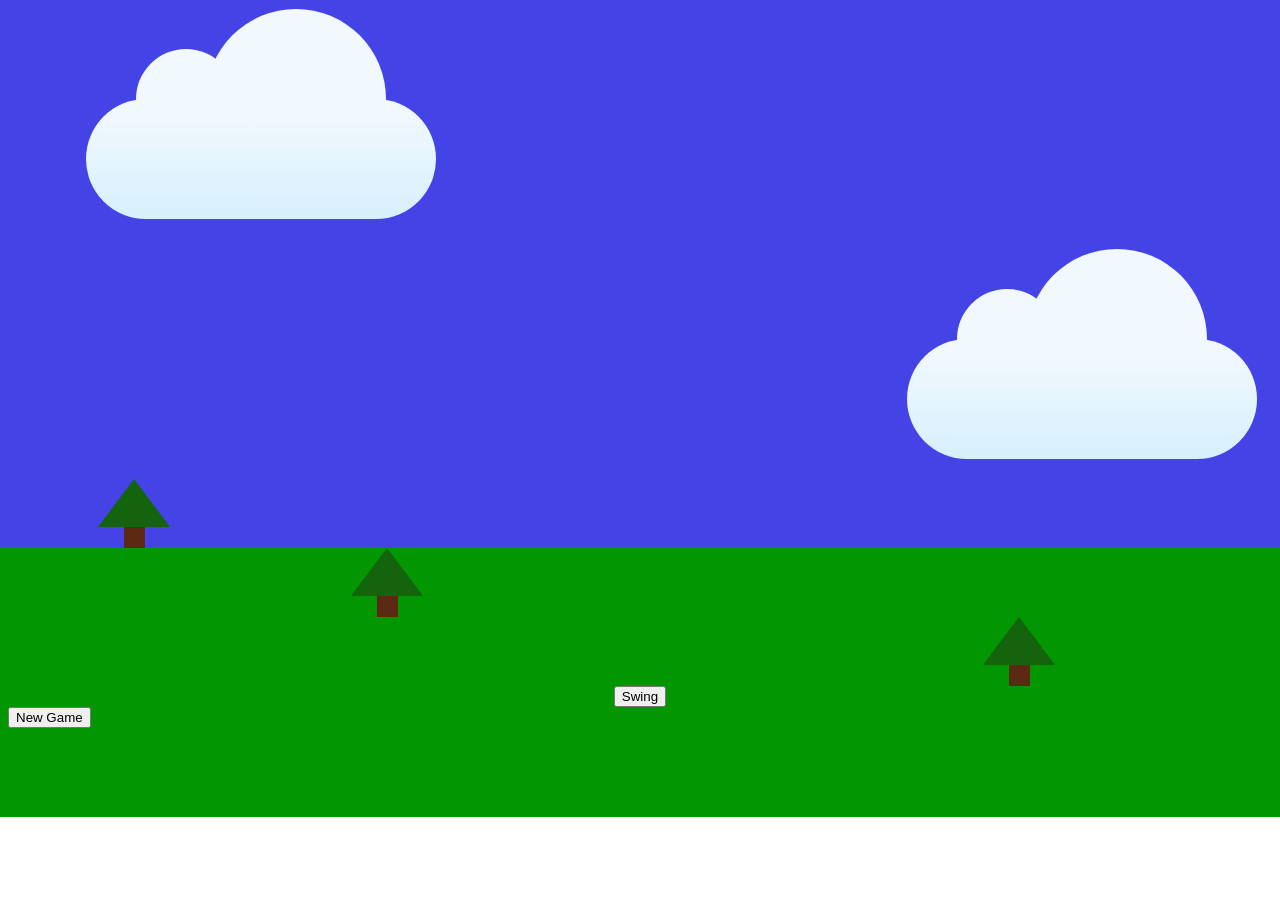
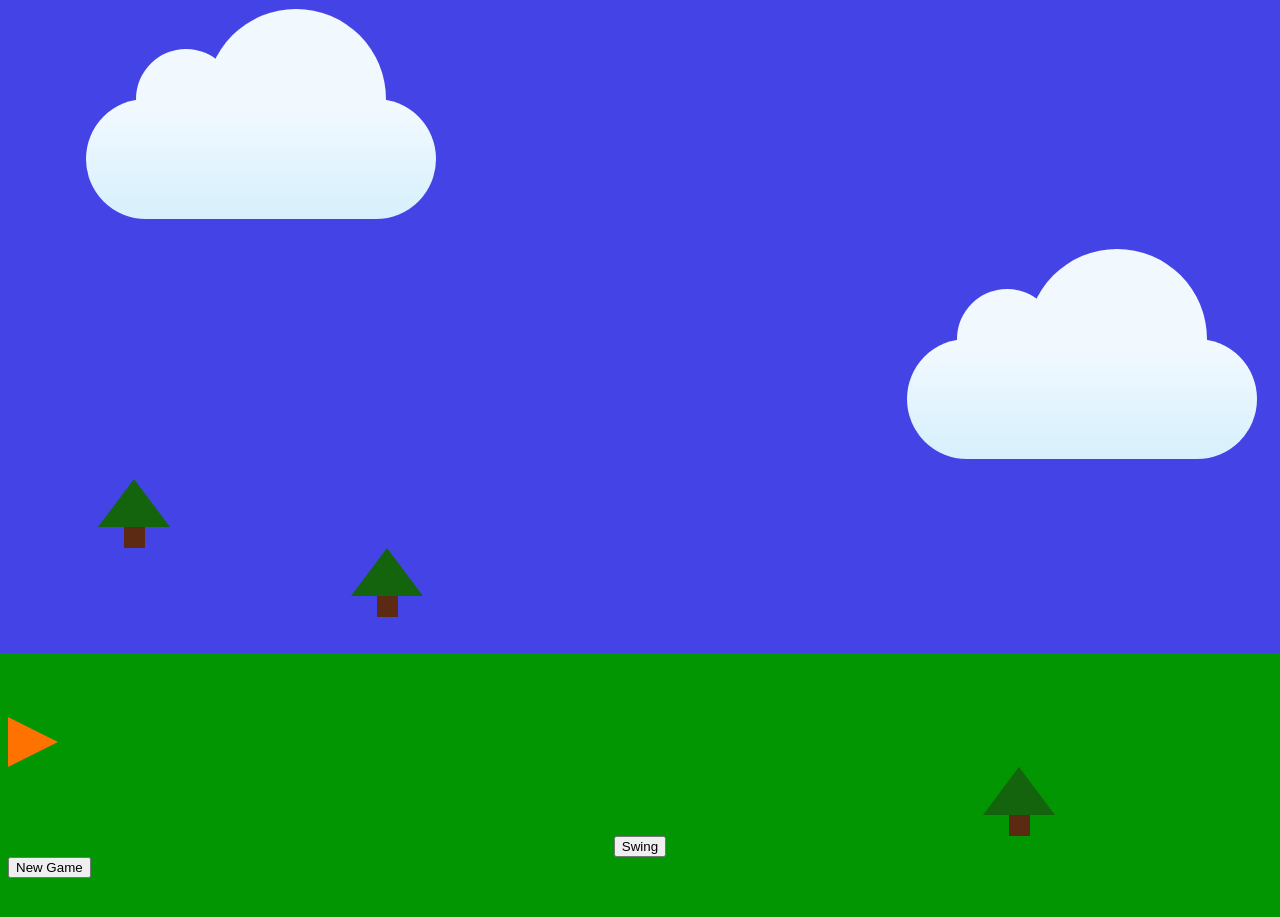
Before and after one commit to DerekDanielson/GolfJS, a plain HTML site: page index.html in a window 1280 px wide. Shown: the part 79-996 px from the top of the page. Before the commit the page ends 896 px from the top, so only its background shows below. Drawn offline with Linux system fonts and the light colour scheme.

Commit message:
Work on the flag for the hole

```diff
--- a/flag.css
+++ b/flag.css
@@ -1 +1,18 @@
 /* Flag for hole */
+#flag {
+    margin-left: -40%;
+}
+
+.pole {
+    height: 100px;
+    width: 20px;
+    color: rgb(150, 146, 146);
+}
+
+.flag {
+    width: 0;
+    height: 0;
+    border-top: 25px solid transparent;
+    border-left: 50px solid rgb(253, 114, 0);
+    border-bottom: 25px solid transparent;
+}
--- a/index.html
+++ b/index.html
@@ -7,6 +7,7 @@
     <link rel="stylesheet" href="app.css">
     <link rel="stylesheet" href="clouds.css">
     <link rel="stylesheet" href="trees.css">
+    <link rel="stylesheet" href="flag.css">
     <title>Golf JS</title>
 </head>
 <body>
@@ -14,6 +15,7 @@
     <div id="cloudLeft"></div>
     <div id="cloudRight"></div>
 
+        <!--Tree-->
         <div id="tree1">
             <div class="treeTop"></div>
             <div class="treeBottom"></div>
@@ -22,6 +24,13 @@
             <div class="treeTop"></div>
             <div class="treeBottom"></div>
         </div>
+
+        <!--Flag for hole-->
+        <div id="flag"></div>
+            <div class="pole"></div>
+            <div class="flag"></div>
+
+        <!--Tree-->
         <div id="tree3">
             <div class="treeTop"></div>
             <div class="treeBottom"></div>
```
